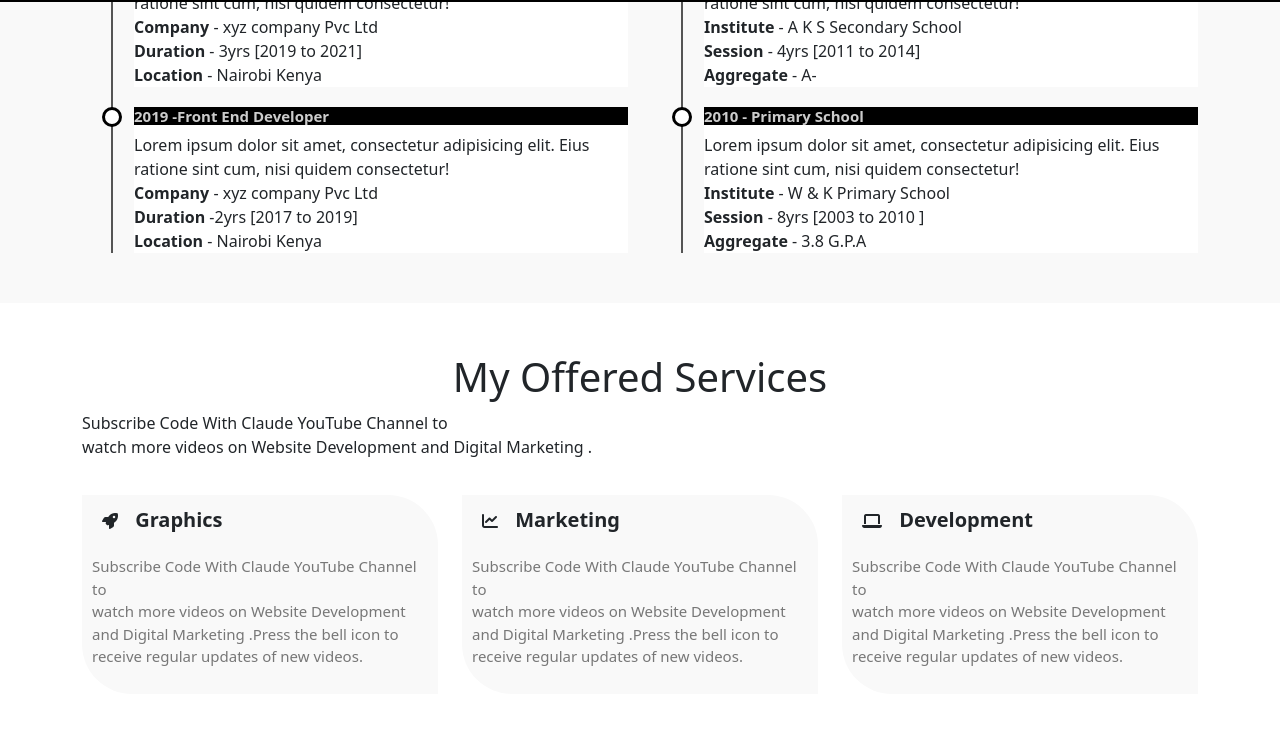
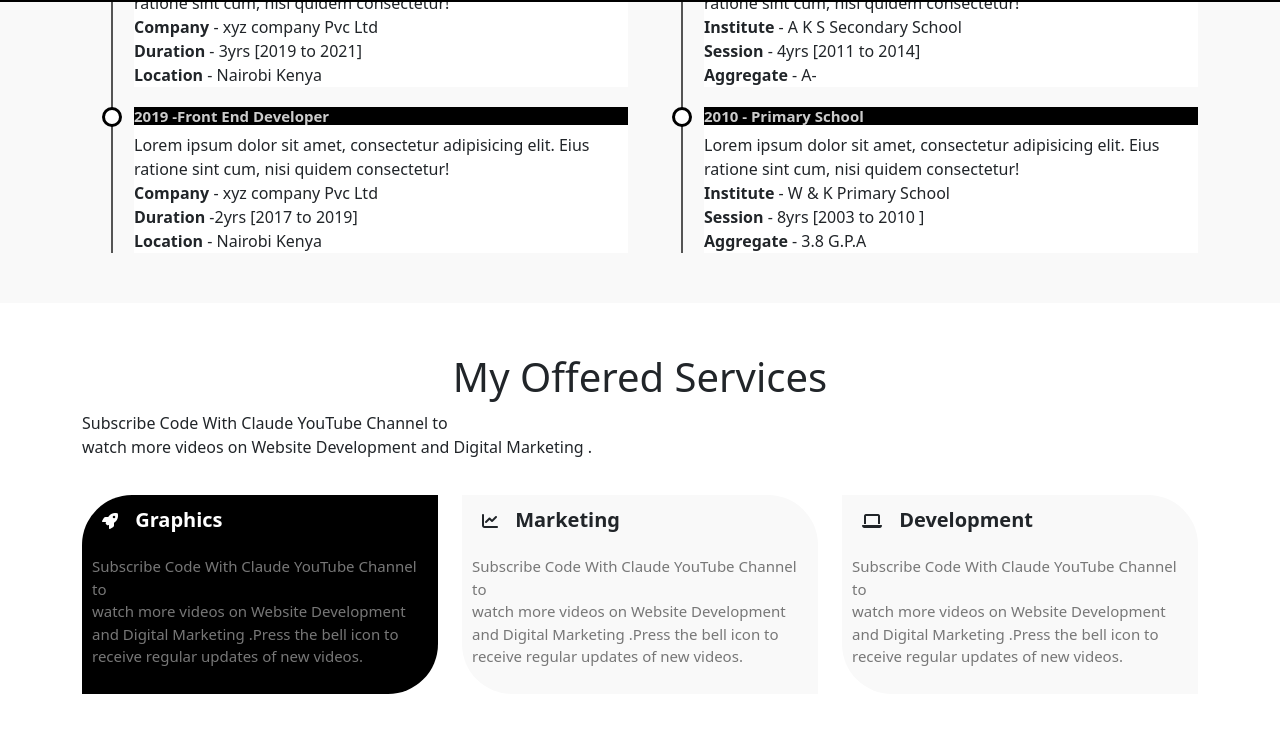
Before and after one commit to claudiahW/resumeguide, a plain HTML site: page index.html in a window 1280 px wide. In both pictures the pointer is over the element 260 px from the left and 2360 px from the top of the page. Shown: the part 1766-2498 px from the top of the page. Drawn offline with nearby package versions, Linux system fonts and the light colour scheme.

Commit message:
add a transition effect on hover

```diff
--- a/style.css
+++ b/style.css
@@ -200,3 +200,12 @@ body {
   margin-top: 20px;
   color: #777;
 }
+.services-box:hover {
+  background: #000;
+  color: #fff;
+  border-top-right-radius: 0;
+  border-bottom-left-radius: 0;
+  border-top-left-radius: 50px;
+  border-bottom-right-radius: 50px;
+  transition: 1s;
+}
```
